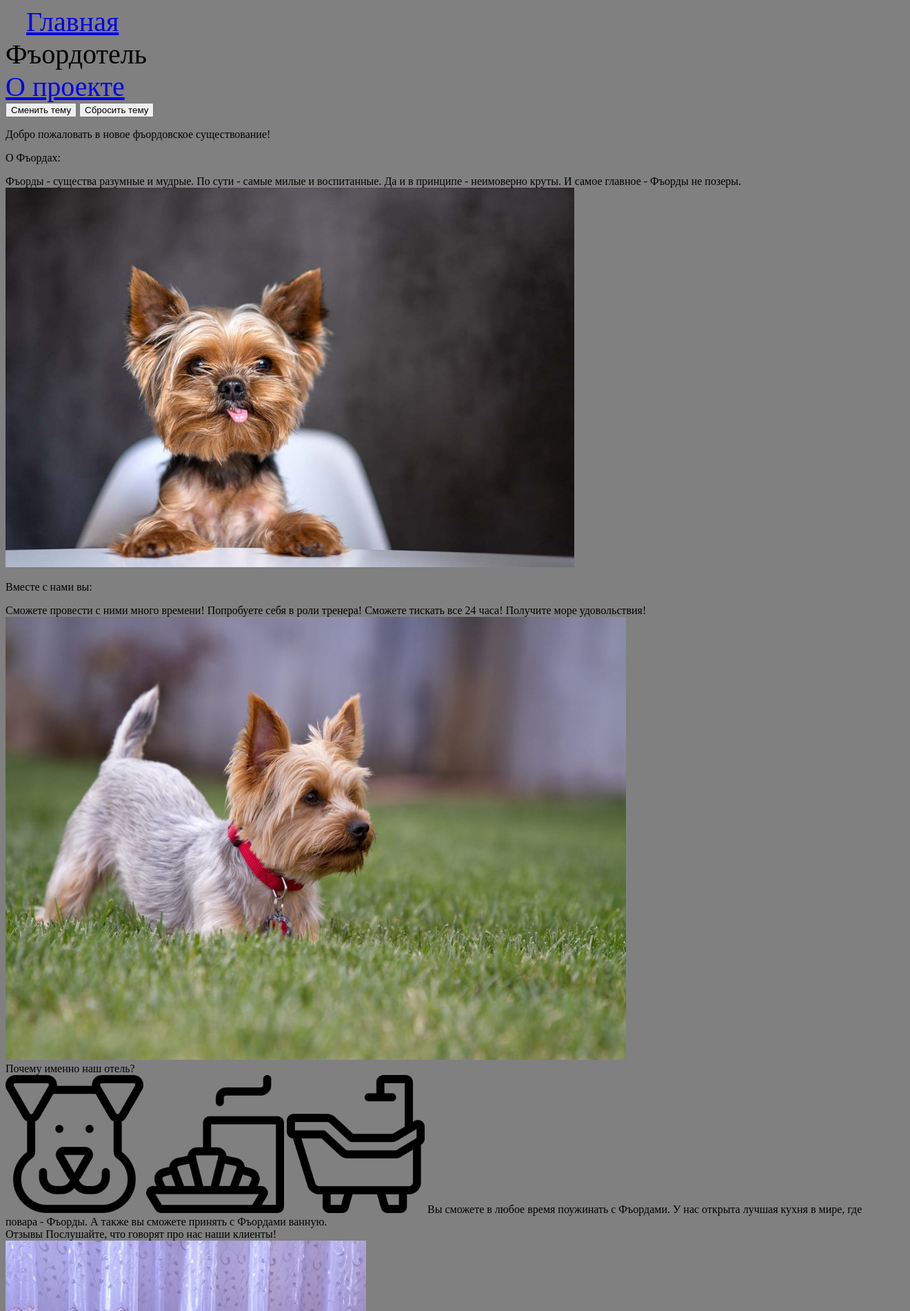
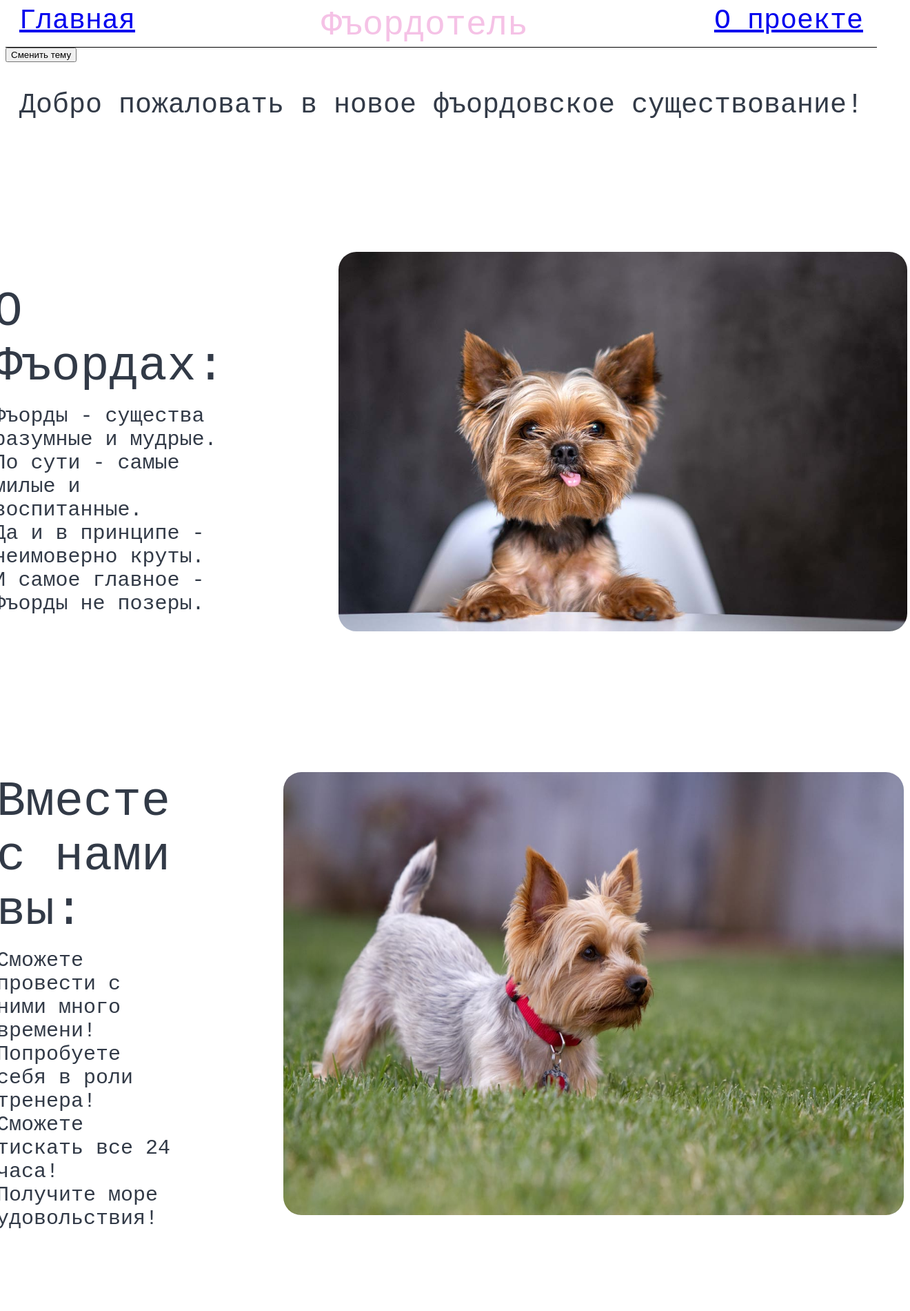
Before and after one commit to ClaireRoush/BElozerskoye, a plain HTML site: page fjord knight/index.html in a window 1280 px wide. Shown: the top 1900 px of the page at 69% size, 1320 px wide, since content can reach past the window. Drawn offline with Linux system fonts and the light colour scheme.

```diff
--- a/css/style.css
+++ b/css/style.css
@@ -1,35 +1,278 @@
 html {
-	background-color: gray;
+	@import url('https://fonts.googleapis.com/css2?family=Anta&family=Overpass:ital,wght@0,100..900;1,100..900&display=swap');
 }
 
-.fjordtopblock {
+body {
+	transition: all 0.3s ease 0s;
+	height: 100%;
+	background-color: white;
+	color: #333;
+}
+
+html.dark body {
+	color: white;
+	background-color: #323a47;
+}
+html.light body {
+	background-color: white;
+	color: #323a47;
+}
+
+.page__reset {
+	opacity: 0;
+}
+
+.page__theme {
+
+}
+
+.header {
+	color: #f5c2e6;
 	display: flex;
 	justify-content: space-between;
 	height: 60px;
 	width: 100%;
 	top: 0;
 	right: 0;
-	position: absolute;
-	border-bottom: 30px;
+	position: static;
 	border-bottom-color: black;
-	background-color: white;
-	border-bottom: 2px solid black;
+	border-bottom: 1px solid black;
+	z-index: 3;
 }
 
-.fjordtopblockitem1 {
-	margin: 0px 0px 0px 30px;
-	font-size: 40px;
-	height: 100%;
+
+.header-item {
+	font-family: Courier New;
 }
 
-.fjordtopblockitem1:hover{
+.a:visited {
+	text-decoration: none;
 }
-
-.fjordtopblockitem2 {
+.fjordtopblockitem1 {
+	color: #f5c2e6;
+	margin: 0px 0px 0px 20px;
 	font-size: 40px;
 }
 
 
+.fjordtopblockitem2 {
+	font-size: 50px;
+	color: #f5c2e6;
+}
+
 .fjordtopblockitem3 {
 	font-size: 40px;
+	margin: 0px 20px 0px 0px;
 }
+
+.fjord-button {
+	padding: 0px 0px 0px 0px;
+}
+
+.mainfjordcontent {
+	display: flex;
+	justify-content: center;
+	height: 100px;
+	width: 100%;
+	position: static;
+	z-index: 2;
+	top: 0;
+	left: 0;
+	font-family: Courier New;
+}
+
+.mainfjordcontent p{
+	font-size: 40px;
+
+}
+
+.aboutfjords {
+	margin: 100px 0px 0px 0px;
+	height: 700px;
+	width: 100%;
+	position: static;
+	font-family: Courier New;
+	display: flex;
+	justify-content: center;
+	align-items: center;
+}
+
+.aboutfjordscontainer {
+	margin: 0px 80px 0px 0px;
+	padding: 150px 30px 150px 30px;
+	width: 700px;
+	display: flex;
+	flex-direction: column;
+	border-radius: 30px;
+	flex-wrap: wrap;
+}
+
+.aboutfjords p{
+	padding: 25px 0px 15px 0px;
+	margin: 0px 0px 0px 0px;
+	font-size: 70px;
+}
+
+.aboutfjords a{
+	font-size: 30px;
+	padding: 0px 0px 0px 0px;
+}
+
+.aboutfjords img{
+	padding: 0px 0px 0px 0px;
+	margin: 0px 0px 0px 50px;
+	border: 4px white solid;
+	border-radius: 30px;
+	flex-wrap: wrap;
+}
+
+.aboutfjordssecond {
+	margin: 100px 0px 0px 0px;
+	height: 700px;
+	width: 100%;
+	position: static;
+	font-family: Courier New;
+	display: flex;
+	justify-content: center;
+	align-items: center;
+}
+
+.aboutfjordssecondcontainer {
+	margin: 0px 80px 0px 0px;
+	padding: 150px 30px 150px 30px;
+	width: 700px;
+	display: flex;
+	flex-direction: column;
+	border-radius: 30px;
+	flex-wrap: wrap;
+}
+
+.aboutfjordssecond p{
+	padding: 25px 0px 15px 0px;
+	margin: 0px 0px 0px 0px;
+	font-size: 70px;
+}
+
+.aboutfjordssecond a{
+	font-size: 30px;
+	padding: 0px 0px 0px 0px;
+}
+
+.aboutfjordssecond img{
+	padding: 0px 0px 0px 0px;
+	margin: 0px 0px 0px 50px;
+	border: 4px white solid;
+	border-radius: 30px;
+	flex-wrap: wrap;
+}
+
+.whyfjords {
+	margin: 150px 0px 0px 0px;
+	height: 670px;
+	border-radius: 30px 30px 30px 30px;
+	width: 100%;
+	background-color: #323a47;
+	padding: 60px 0px 0px 0px;
+	display: flex;
+	flex-direction: column;
+}
+
+.question {
+	color: white;
+	height: 10%;
+	width: 100%;
+	font-size: 80px;
+	display: flex;
+	justify-content: center;
+	font-family: Courier New;
+	margin: 30px 0px 80px 0px;
+}
+
+.answer {
+	color: white;
+	display: inline-grid;
+	padding: 0px 30px 0px 30px;
+	grid-template-columns: 0.5fr 0.7fr 0.5fr;
+	grid-template-rows: minmax(80px);
+	gap: 20px 80px;
+	font-family: Courier New;
+	font-size: 45px;
+	justify-items: center;
+	align-self: center;
+}
+
+.fjordreviews {
+	width: 100%;
+	height: 1300px;
+	background-color: #1c1b22;
+	background-repeat: no-repeat;
+	background-position: center;
+	background-size: 100% 100%;
+	background-attachment: fixed;
+	display: flex;
+	flex-direction: column;
+	align-items: center;
+}
+
+.whattheysaid {
+	color: white;
+	width: 100%;
+	height: 10%;
+	display: flex;
+	flex-direction: column;
+	align-items: center;
+	font-size: 60px;
+	margin: 50px 0px 0px 0px;
+	font-family: Courier New;
+}
+
+.whattheysaid a{
+	font-size: 60px;
+}
+
+.whattheysaid a:nth-child(2){
+	font-size: 40px;
+}
+
+.fjordreviewsblock {
+	color: white;
+	margin: 160px 0px 0px 0px;
+	border: 0px white solid;
+	border-radius: 30px 30px 30px 30px;
+	width: 1200px;
+	height: 700px;
+	background-color: black;
+	background-repeat: no-repeat;
+	background-image:url(../images/fjord_knight/fjordBGBLACK.png) ;
+	display: flex;
+	background-attachment: fixed;
+	background-size: 100% 100%;
+}
+
+.fjordreviewsblock img{
+	border: 0px solid white;
+	border-radius: 30px 150px 40px 30px;
+}
+
+.fjordreviewsinfo {
+	display: flex;
+	flex-direction: column;
+}
+
+.fjordreviewsblock a{
+	font-size: 120px;
+	font-family: Courier New;
+	margin: 30px 0px 0px 30px;
+}
+
+.fjordreviewsblock a:nth-child(2){
+	font-size: 60px;
+	font-family: Courier New;
+	margin: 80px 0px 0px 30px;
+}
+
+.emptyfooter {
+	height: 200px;
+	width: 100%;
+	background-color: #323a47;
+}
```
